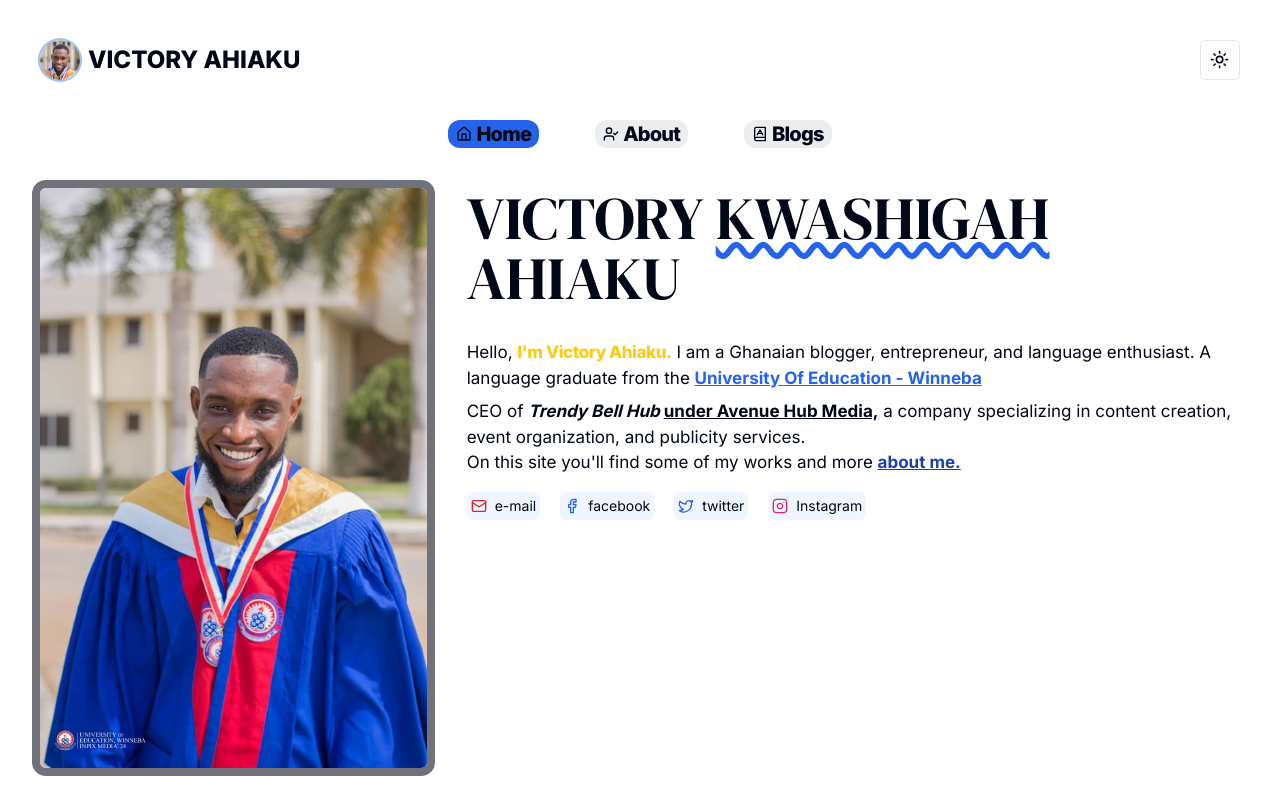
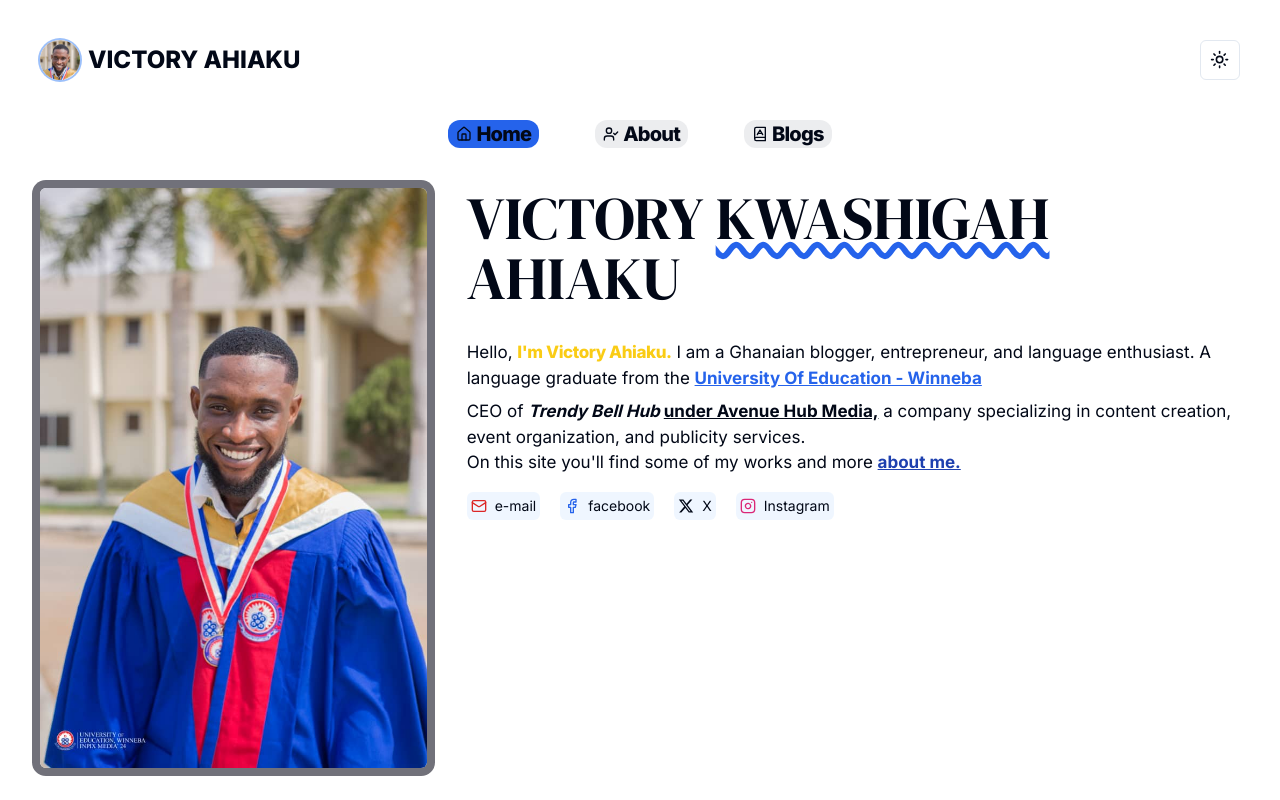
Before and after one commit to Akarikev/victory-web, a Next.js app: page / in a window 1280 px wide. Shown: the top 800 px of the page. Built offline with nearby package versions, Linux system fonts and the light colour scheme.

Commit message:
og image and X icon

```diff
--- a/app/layout.tsx
+++ b/app/layout.tsx
@@ -30,11 +30,11 @@
     title: "Victory Ahiaku Kwashigah's Page ",
     description: "Welcome to Victory Ahiaku's Page",
     creator: "@elorm_elom",
-    images: ["http://localhost:3000/ogimage.jpg"],
+    images: ["https://www.victoryahiaku.site/ogimage.jpg"],
   },
 
   openGraph: {
-    images: "http://localhost:3000/ogimage.jpg",
+    images: "https://www.victoryahiaku.site/ogimage.jpg",
     title: "Victory Ahiaku Kwashigah's Page ",
     description: "Welcome to Victory Ahiaku's Page",
   },
--- a/app/page.tsx
+++ b/app/page.tsx
@@ -12,6 +12,8 @@
   Mail,
   Twitter,
 } from "lucide-react";
+
+import { FaXTwitter } from "react-icons/fa6";
 
 const fat_face = DM_Serif_Display({
   weight: "400",
@@ -106,8 +108,7 @@
               href="https://x.com/VKwashigah"
               className="text-sm  inline-flex gap-2 bg-blue-400/10 p-1 items-center rounded-md"
             >
-              <Twitter className="w-4 h-4 text-blue-600" />
-              twitter
+              <FaXTwitter className="w-4 h-4 " />X
             </Link>
             <Link
               href="https://www.instagram.com/victoryahiaku/"
--- a/package.json
+++ b/package.json
@@ -18,6 +18,7 @@
     "next-themes": "^0.3.0",
     "react": "^18",
     "react-dom": "^18",
+    "react-icons": "^5.2.1",
     "tailwind-merge": "^2.3.0",
     "tailwindcss-animate": "^1.0.7"
   },
```
Also changed, not shown: 1 other file (tests, documents, lock files or other folders).
